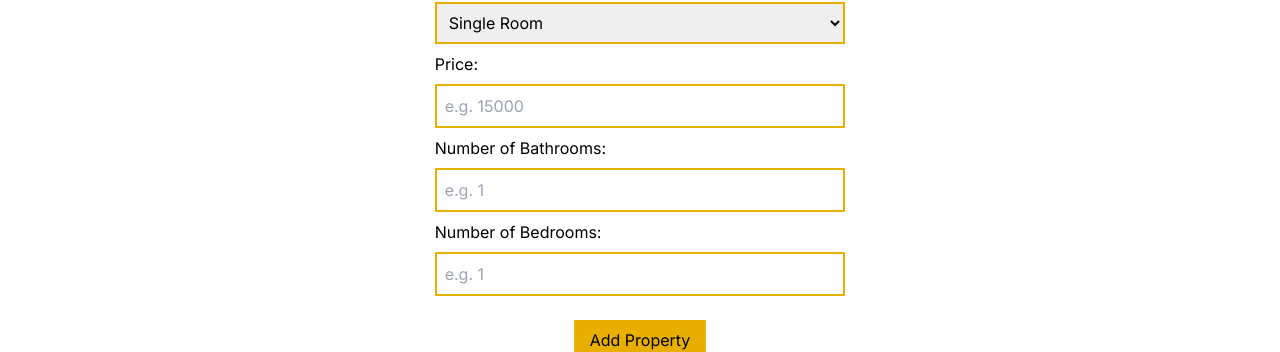
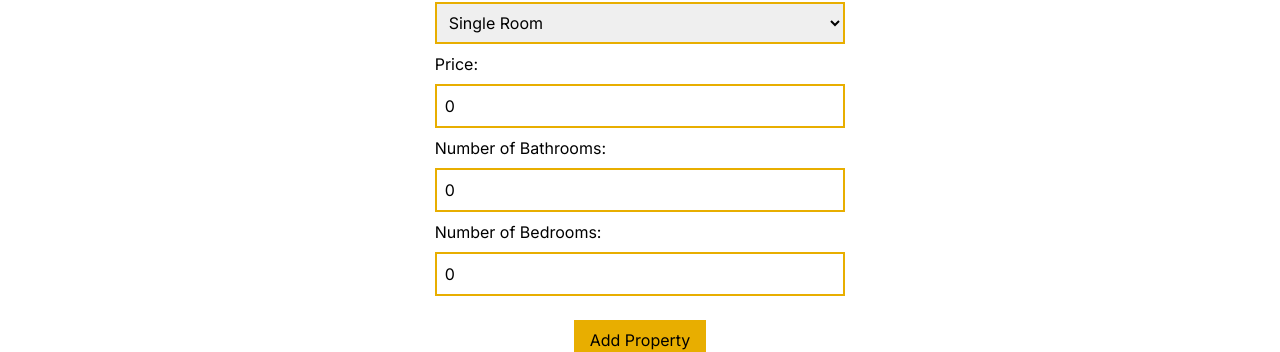
Before and after one commit to MuthoniMN/real-estate-system, a Next.js app: page /properties/add in a window 1280 px wide. Shown: the part 426-778 px from the top of the page. Built offline with nearby package versions, Linux system fonts and the light colour scheme.

Commit message:
setting state

```diff
--- a/src/app/properties/add/page.js
+++ b/src/app/properties/add/page.js
@@ -1,20 +1,33 @@
+import { useState } from "react"
+
 export default function Add() {
+    const [post, setPost] = useState({
+        title: "",
+        location: "",
+        type: "",
+        price: 0,
+        bathrooms: 0,
+        bedrooms: 0
+    });
+    const handleSubmit = (e) => {
+        e.preventDefault()
+    }
     return (
         <section className="p-6">
             <h1 className="text-3xl text-theme-color font-bold text-center">Add a Property</h1>
             <p className="md:w-1/3 mx-auto my-4 italic text-center">You can add a listing here but it will be added to our properties once we have verified it.</p>
-            <form className="md:w-1/3 mx-auto my-4">
+            <form className="md:w-1/3 mx-auto my-4" onSubmit={(e) => handleSubmit(e)}>
                 <div className="my-2">
                     <label htmlFor="title">Property Title: </label>
-                    <input type="text" id="title" placeholder="e.g., A 3BR Mansion in Ngong" className="w-full mt-2 p-2 border-2 border-theme-color" />
+                    <input type="text" id="title" placeholder="e.g., A 3BR Mansion in Ngong" className="w-full mt-2 p-2 border-2 border-theme-color" value={post.title} onChange={(e) => setPost({ ...post, title: e.target.value })} />
                 </div>
                 <div className="my-2">
                     <label htmlFor="location">Location: </label>
-                    <input type="text" id="location" placeholder="e.g. Nairobi, Kenya" className="w-full mt-2 p-2 border-2 border-theme-color" />
+                    <input type="text" id="location" placeholder="e.g. Nairobi, Kenya" className="w-full mt-2 p-2 border-2 border-theme-color" value={post.location} onChange={(e) => setPost({ ...post, location: e.target.value })} />
                 </div>
                 <div className="my-2">
                     <label htmlFor="type">Type: </label>
-                    <select id="type" className="w-full mt-2 p-2 border-2 border-theme-color">
+                    <select id="type" className="w-full mt-2 p-2 border-2 border-theme-color" value={post.type} onChange={(e) => setPost({ ...post, type: e.target.value })}>
                         <option>Single Room</option>
                         <option>Bedsitter</option>
                         <option>Apartment</option>
@@ -25,15 +38,15 @@ export default function Add() {
                 </div>
                 <div className="my-2">
                     <label htmlFor="price">Price: </label>
-                    <input type="number" id="price" placeholder="e.g. 15000" className="w-full mt-2 p-2 border-2 border-theme-color" />
+                    <input type="number" id="price" placeholder="e.g. 15000" className="w-full mt-2 p-2 border-2 border-theme-color" value={post.price} onChange={(e) => setPost({ ...post, price: e.target.value })} />
                 </div>
                 <div className="my-2">
                     <label htmlFor="bathrooms">Number of Bathrooms: </label>
-                    <input type="number" id="bathrooms" placeholder="e.g. 1" className="w-full mt-2 p-2 border-2 border-theme-color" />
+                    <input type="number" id="bathrooms" placeholder="e.g. 1" className="w-full mt-2 p-2 border-2 border-theme-color" value={post.bathrooms} onChange={(e) => setPost({ ...post, bathrooms: e.target.value })} />
                 </div>
                 <div className="my-2">
                     <label htmlFor="bedrooms">Number of Bedrooms: </label>
-                    <input type="number" id="bedrooms" placeholder="e.g. 1" className="w-full mt-2 p-2 border-2 border-theme-color" />
+                    <input type="number" id="bedrooms" placeholder="e.g. 1" className="w-full mt-2 p-2 border-2 border-theme-color" value={post.bedrooms} onChange={(e) => setPost({ ...post, bedrooms: e.target.value })} />
                 </div>
                 <input type="submit" value={"Add Property"} className="bg-theme-color py-2 px-4 block mx-auto my-6 transition-all hover:rounded-2xl" />
             </form>
```
